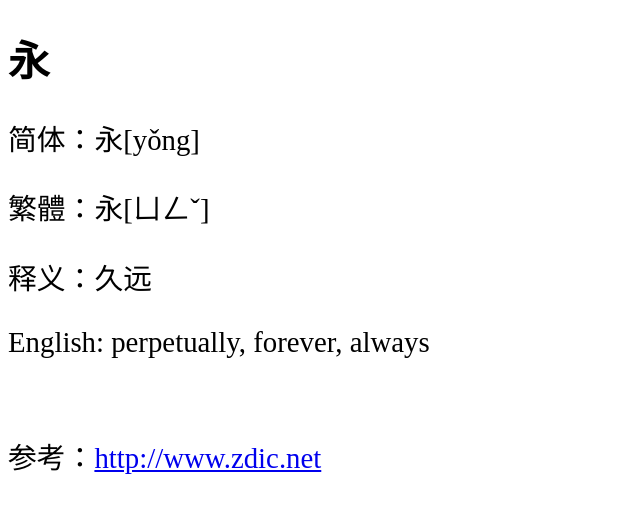
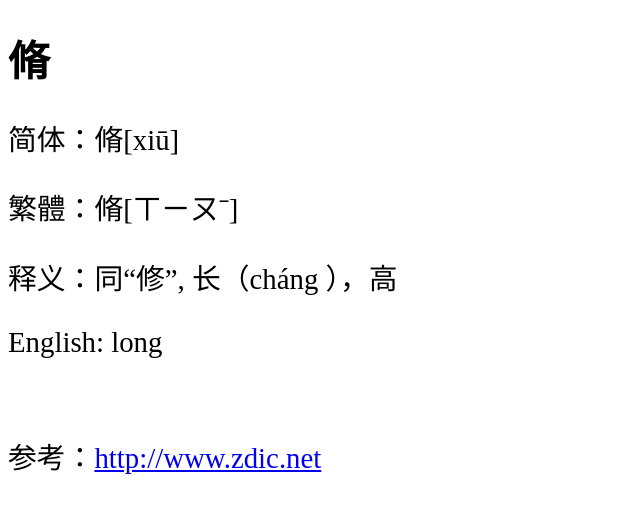
Before and after one commit to shengzhe/livecalligraphy, a Jekyll site: the page built from _posts/2012-08-31-LanTing-42.html, in a window 1280 px wide. Shown: the top 513 px of the page, without its empty margins (0-640 px from the left). Built offline with Jekyll 4.4.1, drawn with Linux system fonts in a browser that asks for light colours; Markdown is read by kramdown in place of the engine named in the settings.

Commit message:
Update _posts/2012-08-31-LanTing-42.html

```diff
--- a/_posts/2012-08-31-LanTing-42.html
+++ b/_posts/2012-08-31-LanTing-42.html
@@ -1,11 +1,11 @@
 ---
 layout: default
-title: 兰亭集序第1个字 (1st character of Lan Ting)
+title: 兰亭集序第42个字 (42nd character of Lan Ting)
 ---
-<h1>永</h1>
-<p>简体：永[yǒng]</p>
-<p>繁體：永[ㄩㄥˇ]</p>
-<p>释义：久远</p>
-<p>English: perpetually, forever, always</p>
+<h1>脩</h1>
+<p>简体：脩[xiū]</p>
+<p>繁體：脩[ㄒㄧㄡˉ]</p>
+<p>释义：同“修”, 长（cháng ），高</p>
+<p>English: long</p>
 <br/>
-<p>参考：<a href="http://www.zdic.net/zd/zi/ZdicE6ZdicB0ZdicB8.htm">http://www.zdic.net</a></p>
+<p>参考：<a href="http://www.zdic.net/zd/zi/ZdicE8Zdic84ZdicA9.htm">http://www.zdic.net</a></p>
```
